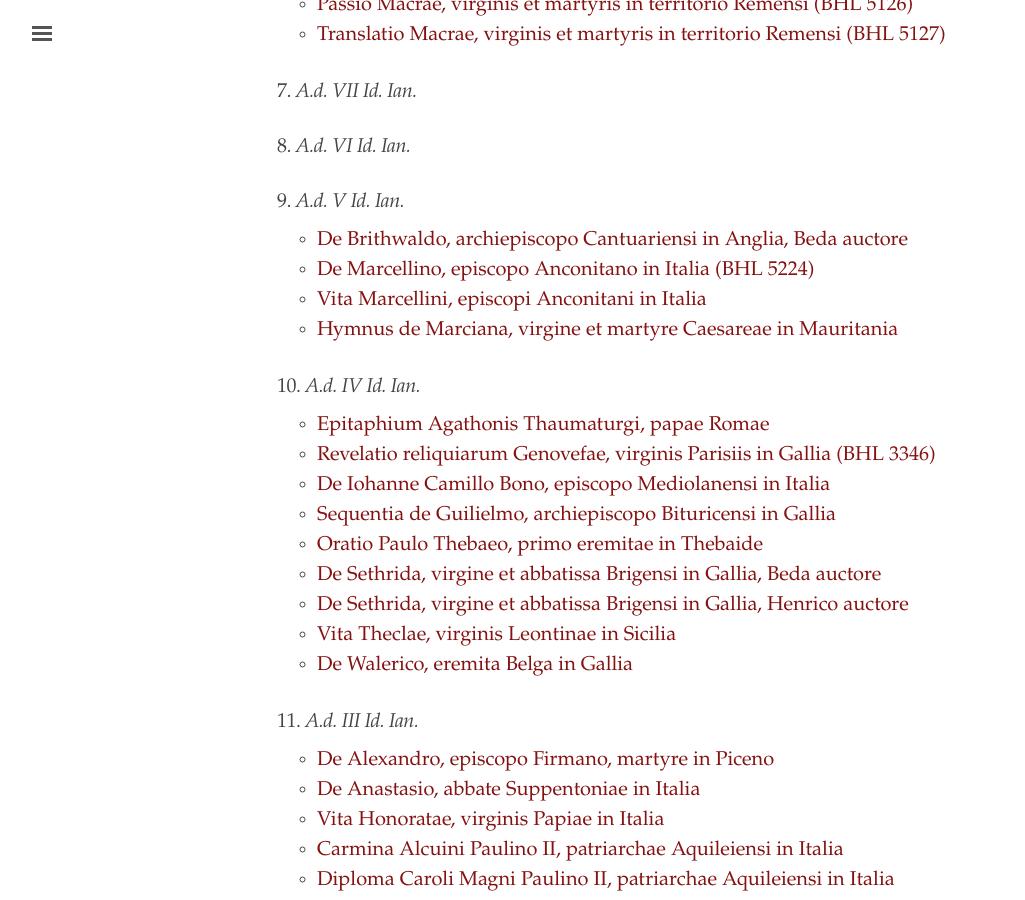
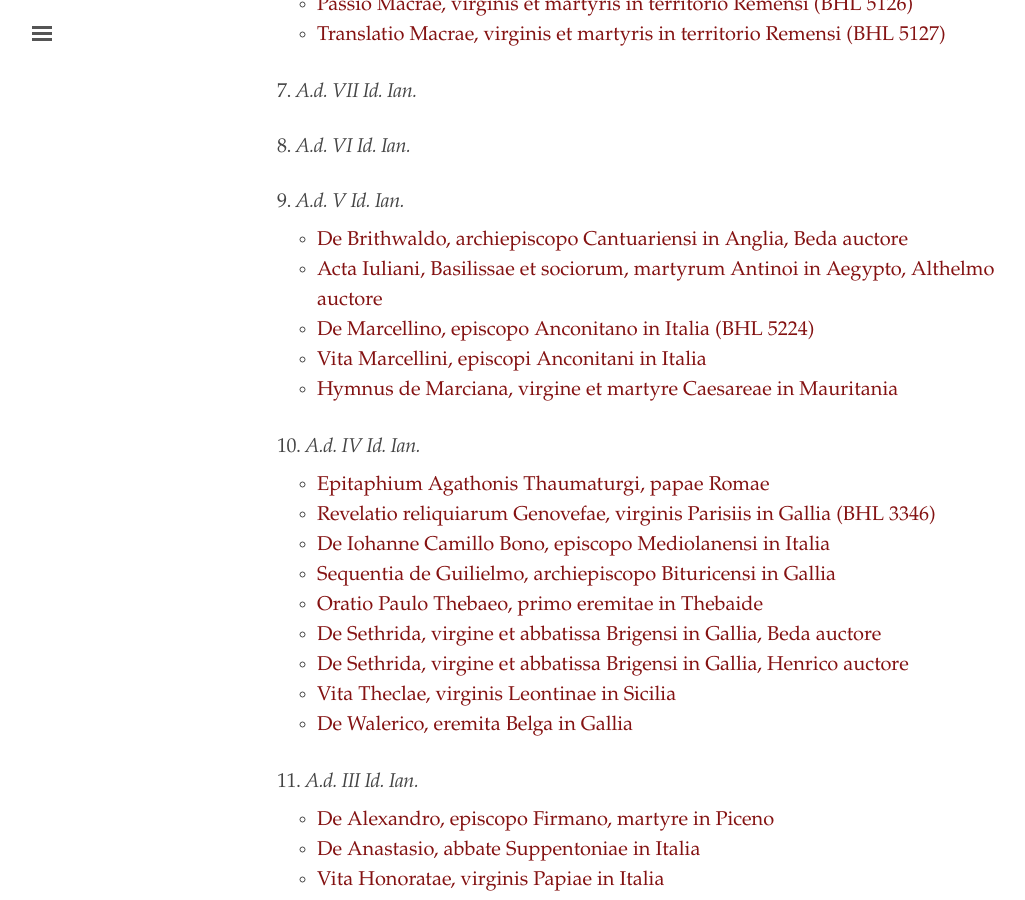
Before and after one commit to cjkoepke1/latin-hagiography, a Jekyll site: the page built from index.md, in a window 1280 px wide and 900 px high, scrolled down 1420 px. Shown: the whole window, without its empty margins (3-1028 px from the left). Built offline with Jekyll 4.4.1, drawn with Linux system fonts in a browser that asks for light colours.

Commit message:
Added Acta Iuliani Althelmi

```diff
--- a/index.md
+++ b/index.md
@@ -58,6 +58,7 @@ title: "Latin Hagiography"
 ### 9. *A.d. V Id. Ian.*
 
 - [De Brithwaldo, archiepiscopo Cantuariensi in Anglia, Beda auctore](https://cjkoepke1.github.io/latin-hagiography/texts/de-brithwaldo/)
+- [Acta Iuliani, Basilissae et sociorum, martyrum Antinoi in Aegypto, Althelmo auctore](https://cjkoepke1.github.io/latin-hagiography/texts/acta-iuliani-althelmi/)
 - [De Marcellino, episcopo Anconitano in Italia (BHL 5224)](https://cjkoepke1.github.io/latin-hagiography/texts/de-marcellino-anconitano/)
 - [Vita Marcellini, episcopi Anconitani in Italia](https://cjkoepke1.github.io/latin-hagiography/texts/vita-marcellini/)
 - [Hymnus de Marciana, virgine et martyre Caesareae in Mauritania](https://cjkoepke1.github.io/latin-hagiography/texts/hymnus-de-marciana/)
```
